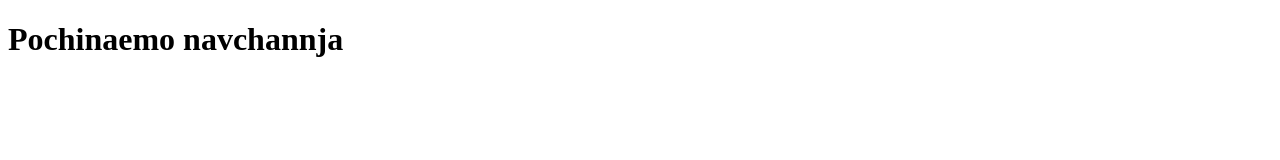
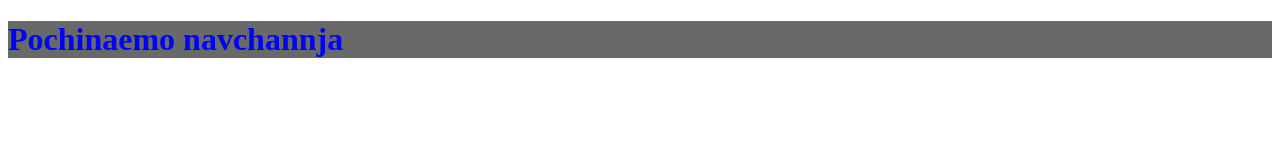
Before and after one commit to Alexminae/rsschool-cv, a plain HTML site: page index.html in a window 1280 px wide. Drawn offline with Linux system fonts and the light colour scheme; files that its build step writes are made by us from their sources.

Commit message:
Update index.html

```diff
--- a/index.html
+++ b/index.html
@@ -4,6 +4,7 @@
   <meta charset="UTF-8">
   <meta http-equiv="X-UA-Compatible" content="IE=edge">
   <meta name="viewport" content="width=device-width, initial-scale=1.0">
+  <link rel="stylesheet" href="../rsschool/styl.css">
   <title>rsschool</title>
 </head>
 <body>
```
